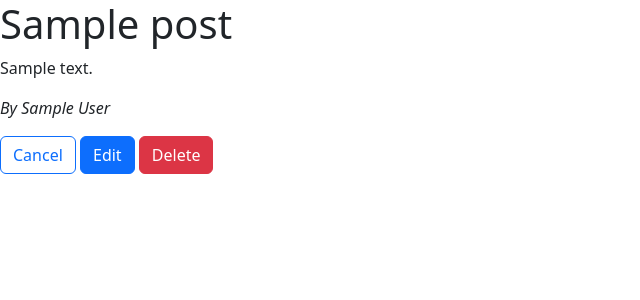
After one commit to Peter-Loft/flask-blogly, a Flask app: page /posts/1 in a window 1280 px wide. The commit adds this page. Shown: the top 300 px of the page, without its empty margins (0-640 px from the left). Run offline with Flask 2, Linux system fonts and the light colour scheme; tables that the repository leaves empty hold one stand-in row (values such as "Sample post"); some libraries are stand-ins or nearby versions.

Commit message:
created individual post page and added route

```diff
--- a/app.py
+++ b/app.py
@@ -3,7 +3,7 @@
 from flask import Flask, render_template, request, redirect, flash
 from flask_debugtoolbar import DebugToolbarExtension
 
-from models import db, connect_db, User
+from models import db, connect_db, User, Post
 
 app = Flask(__name__)
 app.config["SQLALCHEMY_DATABASE_URI"] = "postgresql:///blogly"
@@ -121,7 +121,23 @@ def add_post_form(user_id):
 
 @app.post("/users/<int:user_id>/posts/new")
 def add_post(user_id):
-    """Form for creating new post"""
+    """Logic for creating new post, redirects"""
 
-    # user = User.query.get_or_404(user_id)
-    # return render_template("add_post.html", user=user)
+    form_data = request.form
+
+    post = Post(
+        title=form_data.get("title"),
+        content=form_data.get("content"),
+        user_id = user_id
+    )
+    db.session.add(post)
+    db.session.commit()
+
+    return redirect(f"/users/{user_id}")
+
+@app.get("/posts/<int:post_id>")
+def post_details(post_id):
+    """Details about a specific post"""
+
+    post = Post.query.get_or_404(post_id)
+    return render_template("post_details.html", post=post)
--- a/templates/add_post.html
+++ b/templates/add_post.html
@@ -14,7 +14,8 @@
   <input id="title-input" name="title">
   <br>
   <label for="content-input">Content</label>
-  <input id="content-input" name="content">
+  <textarea id="content-input"
+      name="content" rows="2" cols="35"></textarea>
   <br>
   <a href="/users/{{ user.id }}" class="btn btn-info">Cancel</a>
   <button type="submit" class="btn btn-success">Add</button>
--- /dev/null
+++ b/templates/post_details.html
@@ -0,0 +1,21 @@
+{% extends "base.html" %}
+
+{% block content %}
+
+<h1>
+  {{ post.title }}
+</h1>
+<p>
+  {{ post.content}}
+</p>
+
+<i>
+  By {{ post.author.first_name }}
+  {% if post.author.last_name is not none %} {{ post.author.last_name }}{% endif %}
+</i>
+<br>
+<p></p>
+<a href="/users/{{ post.user_id }}" class="btn btn-outline-primary">Cancel</a>
+<a href="/post/{{post.id}}/edit" class="btn btn-primary">Edit</a>
+<a href="/post/{{post.id}}/delete" class="btn btn-danger">Delete</a>
+{% endblock %}
```
